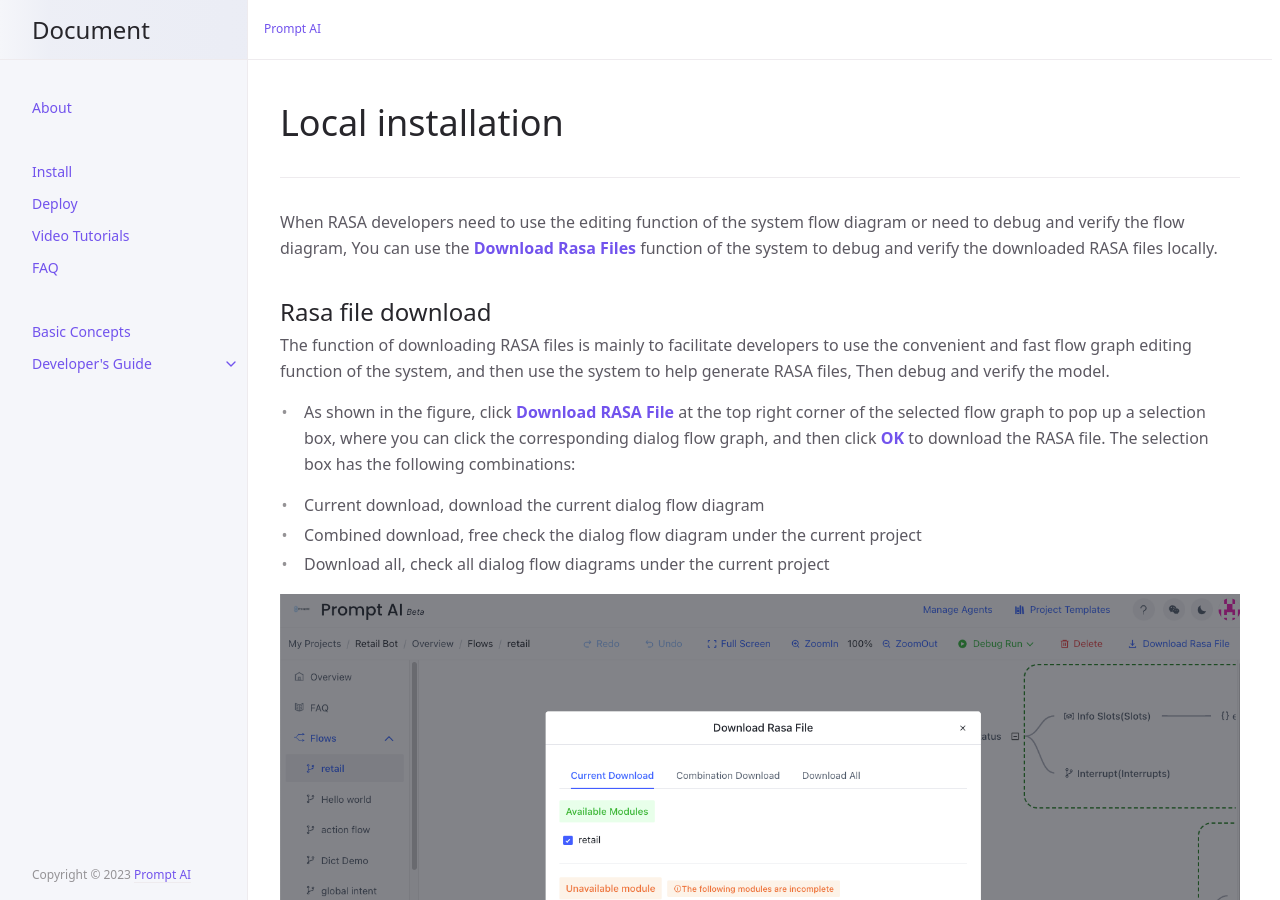
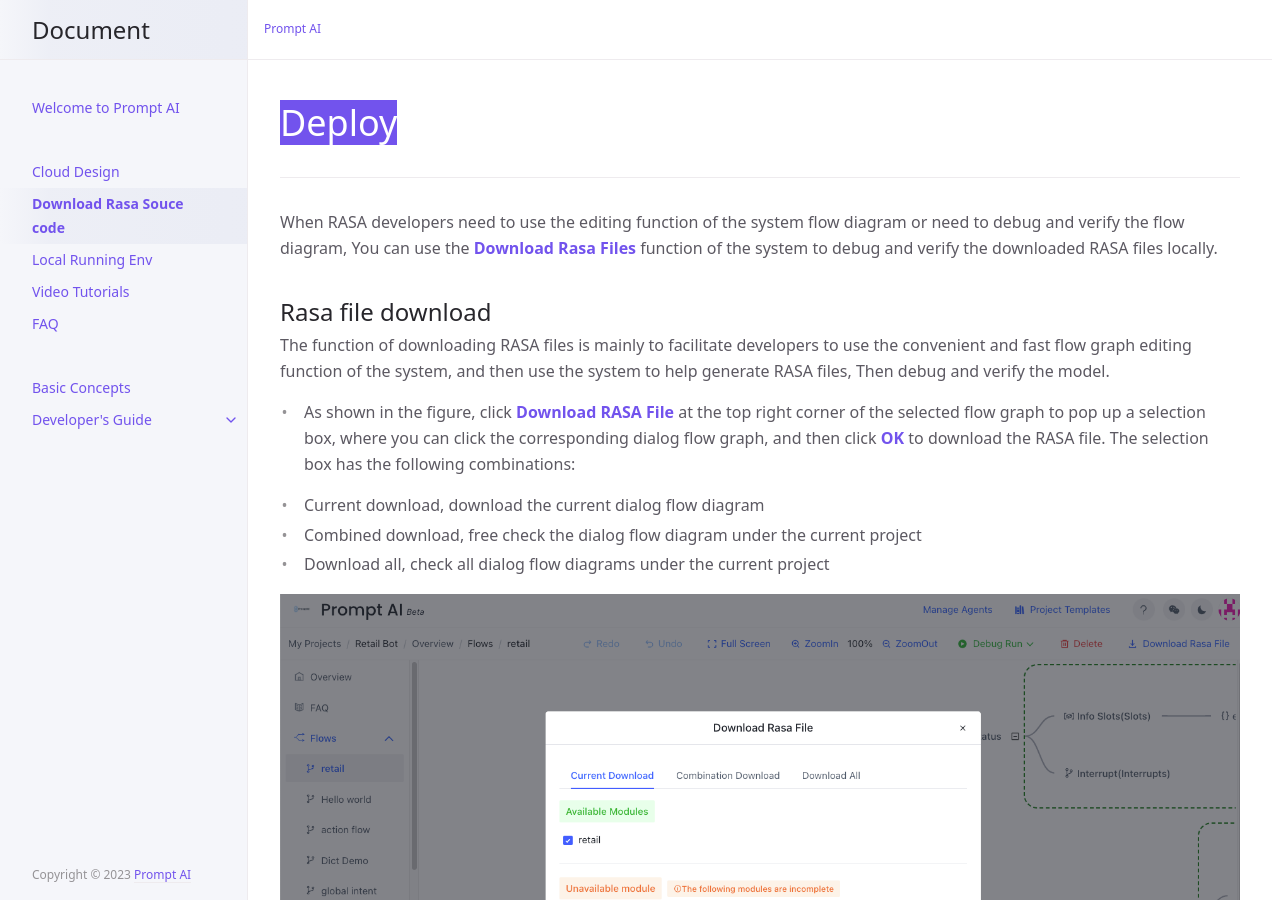
Before and after one commit to PromptAI/promptdialog, a Jekyll site: the page built from docs/download_rasa_source_code.md, in a window 1280 px wide and 900 px high. Built offline with Jekyll 4.4.1, drawn with Linux system fonts in a browser that asks for light colours.

Commit message:
1、update install

```diff
--- a/docs/about/index.md
+++ b/docs/about/index.md
@@ -1,6 +1,6 @@
 ---
 layout: en
-title: About
+title: Welcome to Prompt AI
 nav_order: 1
 has_children: false
 ---
--- a/docs/local_install/index.md
+++ b/docs/download_rasa_source_code.md
@@ -1,14 +1,11 @@
 ---
 layout: en
-title: Local installation
-nav_order: 8
-show: false
+title: Download Rasa Souce code
+nav_order: 3
+has_children: false
 ---
-
-# Local installation
-
+# Deploy
 {: .no_toc .header }
-
 ---
 
 When RASA developers need to use the editing function of the system flow diagram or need to debug and verify the flow diagram,
```
Also changed, not shown: docs/cloud_design.md (added, +32 -0 lines), docs/deploy.md (deleted, +0 -11 lines), docs/install.md (deleted, +0 -11 lines), docs/local_running_env.md (added, +43 -0 lines), assets/images/cloud_design/01-cloud_design.png (added), assets/images/local_running_env/01-local-running-env.png (added), assets/images/local_running_env/02-local-running-env.png (added), docs/img.png (added).
